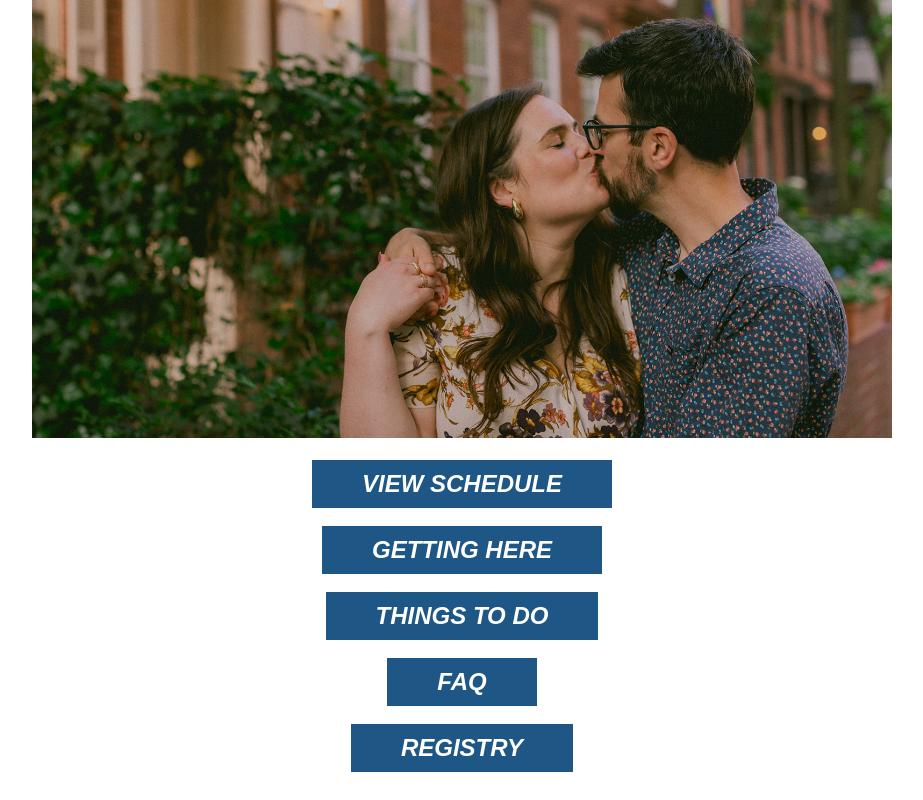
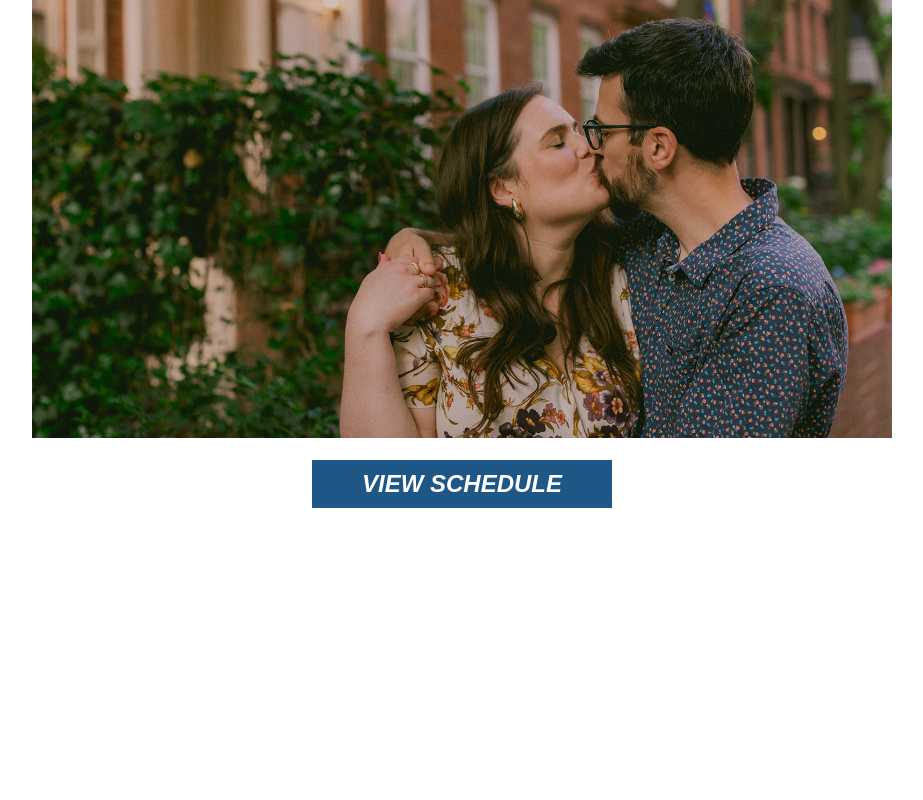
Before and after one commit to danomoseley/jennydan, a SvelteKit app: page / in a window 1280 px wide. Shown: the part 307-1107 px from the top of the page, without its empty margins (178-1101 px from the left). After the commit the page ends 843 px from the top, so only its background shows below. Built offline with nearby package versions, Linux system fonts and the light colour scheme.

Commit message:
Remove extra buttons from home page

```diff
--- a/src/routes/+page.svelte
+++ b/src/routes/+page.svelte
@@ -14,12 +14,4 @@
   <img id="us" alt="Jenny and Dan in the neighborhood they lived in NYC." src={us} />
   <br/><br/>
   <a href="/schedule"><div class="button">VIEW SCHEDULE</div></a>
-  <br/><br/>
-  <a href="/travel"><div class="button">GETTING HERE</div></a>
-  <br/><br/>
-  <a href="/things-to-do"><div class="button">THINGS TO DO</div></a>
-  <br/><br/>
-  <a href="/faq"><div class="button">FAQ</div></a>
-  <br/><br/>
-  <a href="/faq"><div class="button">REGISTRY</div></a>
 </div>
```
